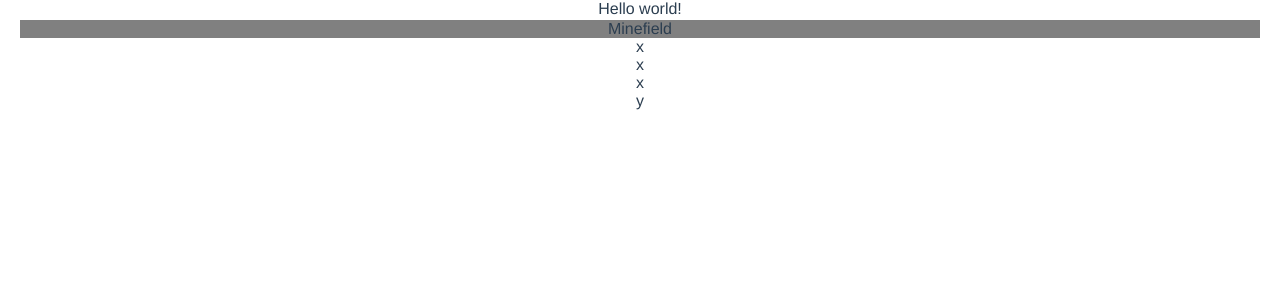
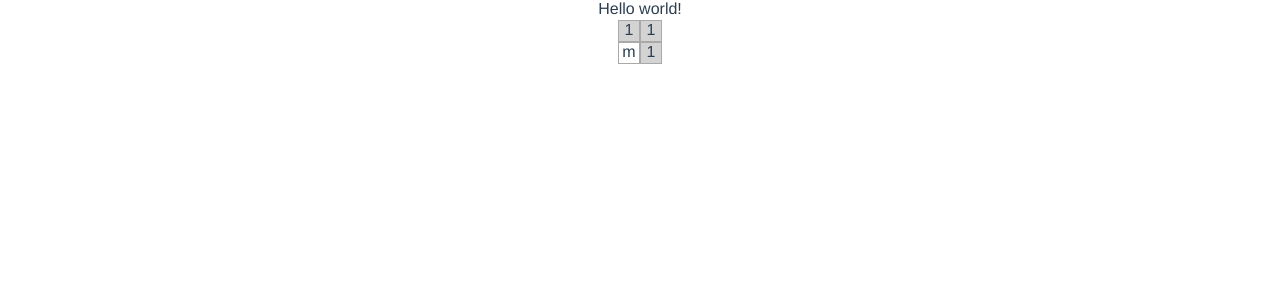
Before and after one commit to gKevinK/MineSweeper, a Vue app: page / in a window 1280 px wide. Shown: the top 300 px of the page. Built offline with nearby package versions, Linux system fonts and the light colour scheme.

Commit message:
Simple UI framework

```diff
--- a/src/App.vue
+++ b/src/App.vue
@@ -2,7 +2,7 @@
     <div id="app" >
         <div>Hello world!</div>
         <Minefield style="position: absolute; top: 20px; bottom: 20px; left: 20px; right:20px; "
-                   ref="ui" :board="field"/>
+                   ref="ui" :board="field" @click="onClick"/>
     </div>
 </template>
 
@@ -17,8 +17,11 @@ import Minefield from './Minefield.vue';
 })
 export default class App extends Vue {
 
-    field: Array<Array<string>> = [['x', 'x'], ['x', 'y']];
+    field: Array<Array<string>> = [['1', '1'], [' m', '1']];
 
+    onClick (e: { x: number, y: number }) {
+        alert("Click event: " + e.x + ", " + e.y);
+    }
 }
 </script>
 
--- a/src/Minefield.vue
+++ b/src/Minefield.vue
@@ -1,8 +1,8 @@
 <template>
-<div>
-    <div id="field">Minefield</div>
-    <div v-for="(row, x) in board" :key="row.id">
-        <div v-for="(cell, y) in row" :key="cell.id" @click="onClick(x, y)">
+<div class="root">
+    <div v-for="(row, x) in board" :key="row.id" class="row">
+        <div v-for="(cell, y) in row" :key="cell.id" class="square"
+             :class="{ cover: cell[0] === ' ' }" @click="onClick(x, y)">
             {{ cell }}
         </div>
     </div>
@@ -10,20 +10,41 @@
 </template>
 
 <script lang="ts">
-import { Component, Prop, Vue } from 'vue-property-decorator';
+import { Component, Prop, Vue, Emit } from 'vue-property-decorator';
 
 @Component({})
 export default class MineSweeper extends Vue {
     @Prop({ default: [] }) board!: Array<Array<string>>;
 
+    @Emit('click')
     onClick (x: number, y: number) {
-
+        return { x: x, y: y };
     }
 }
 </script>
 
 <style scoped>
-#field {
-    background: gray;
+.root {
+    position: absolute;
+    cursor: default;
 }
+
+.row {
+    display: flex;
+    justify-content: center;
+}
+
+.square {
+    border: solid 1px darkgray;
+    /* position: relative; */
+    /* display: inline-block; */
+    width: 20px;
+    height: 20px;
+    background: lightgray;
+}
+
+.cover {
+    background: white;
+}
+
 </style>
```
